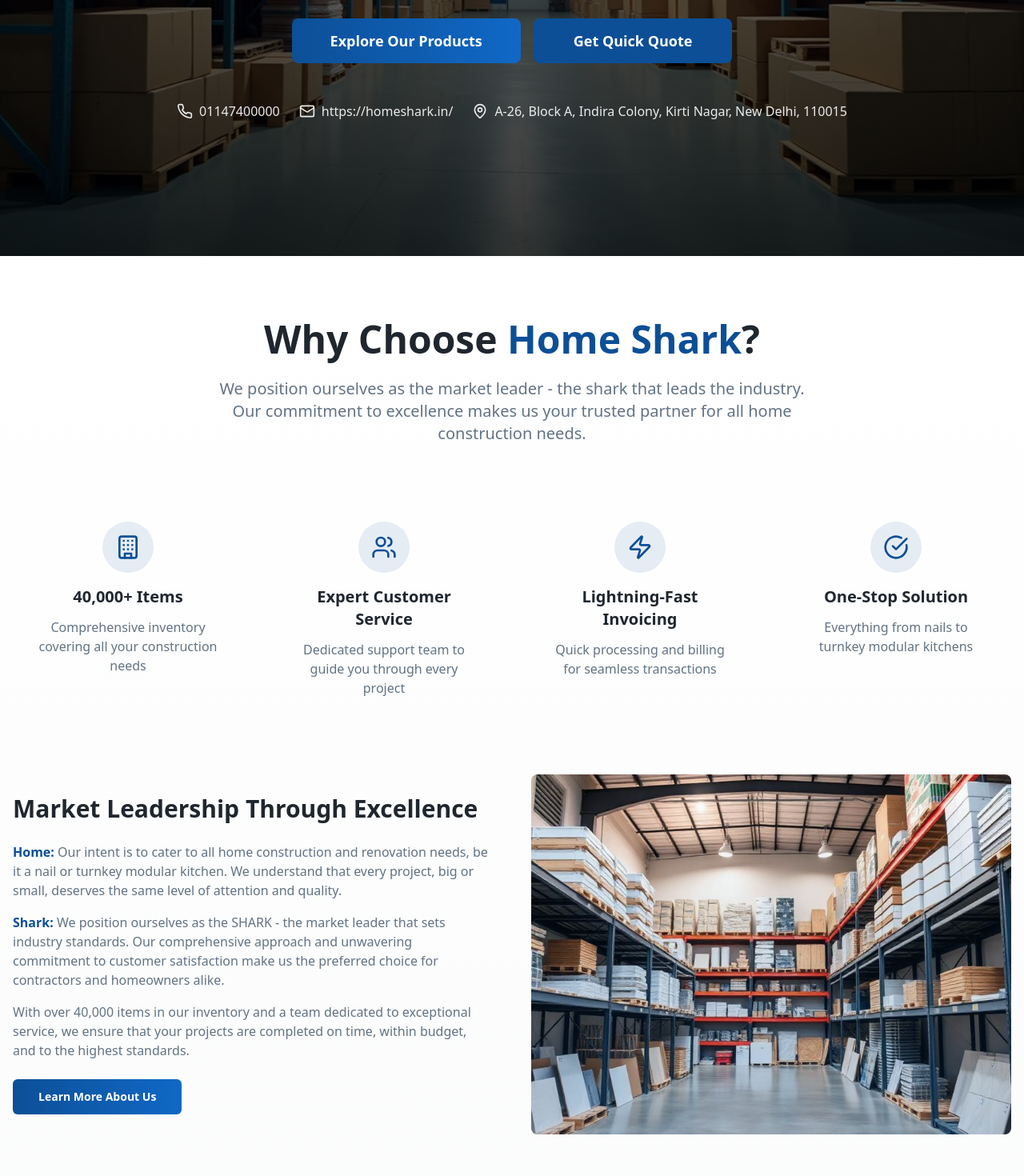
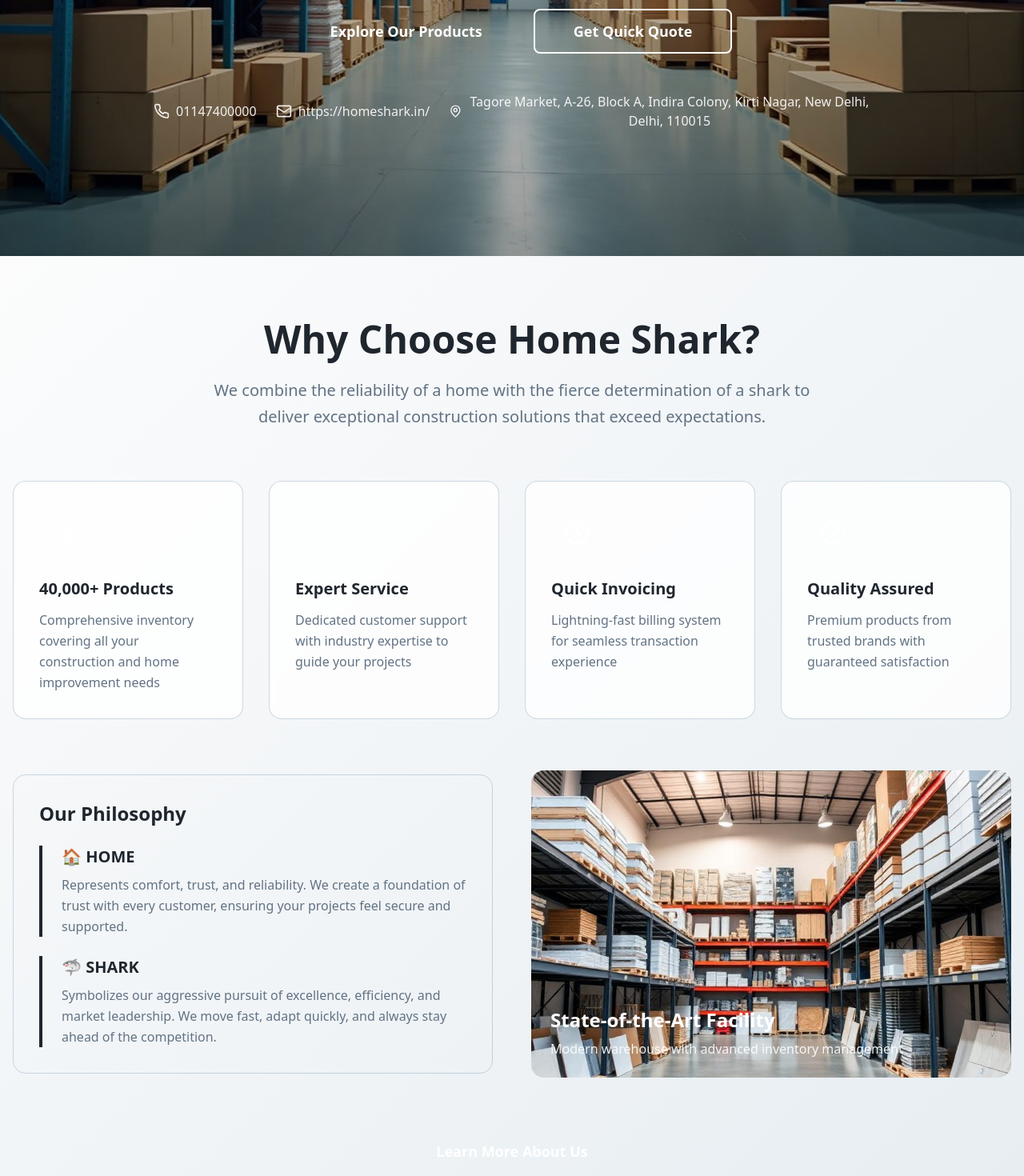
Before and after one commit to ayush6812/home-shark-one-stop-shop, a React (Vite) app: page / in a window 1280 px wide. Shown: the part 480-1950 px from the top of the page at 80% size. Built offline with nearby package versions, Linux system fonts and the light colour scheme.

Commit message:
Refine hero background and content
Adjusted hero background for better text visibility, updated contact details, and enhanced the "Why Choose Home Shark" section with improved colors and text. Also implemented hover effects on links and refined landing pages for a simpler, professional look.

```diff
--- a/src/components/AboutSection.tsx
+++ b/src/components/AboutSection.tsx
@@ -1,92 +1,108 @@
-import { Building, Users, Zap, CheckCircle } from "lucide-react";
+import { Package, Users, Clock, CheckCircle } from "lucide-react";
 import { Button } from "@/components/ui/button";
 import warehouseImage from "@/assets/warehouse.jpg";
 
 const AboutSection = () => {
   const features = [
     {
-      icon: Building,
-      title: "40,000+ Items",
-      description: "Comprehensive inventory covering all your construction needs"
+      icon: Package,
+      title: "40,000+ Products",
+      description: "Comprehensive inventory covering all your construction and home improvement needs"
     },
     {
       icon: Users,
-      title: "Expert Customer Service",
-      description: "Dedicated support team to guide you through every project"
+      title: "Expert Service",
+      description: "Dedicated customer support with industry expertise to guide your projects"
     },
     {
-      icon: Zap,
-      title: "Lightning-Fast Invoicing",
-      description: "Quick processing and billing for seamless transactions"
+      icon: Clock,
+      title: "Quick Invoicing",
+      description: "Lightning-fast billing system for seamless transaction experience"
     },
     {
       icon: CheckCircle,
-      title: "One-Stop Solution",
-      description: "Everything from nails to turnkey modular kitchens"
+      title: "Quality Assured",
+      description: "Premium products from trusted brands with guaranteed satisfaction"
     }
   ];
 
   return (
-    <section className="py-20 bg-gradient-to-b from-background to-secondary/30">
+    <section className="py-20 bg-gradient-to-br from-muted/30 to-accent/10">
       <div className="container mx-auto px-4">
-        {/* Why Home Shark Section */}
+        {/* Header */}
         <div className="text-center mb-16">
-          <h2 className="text-4xl md:text-5xl font-bold mb-6 text-foreground">
-            Why Choose <span className="text-shark">Home Shark</span>?
+          <h2 className="text-4xl md:text-5xl font-bold text-shark mb-6">
+            Why Choose Home Shark?
           </h2>
-          <p className="text-xl text-muted-foreground max-w-3xl mx-auto mb-8">
-            We position ourselves as the market leader - the shark that leads the industry.
-            Our commitment to excellence makes us your trusted partner for all home construction needs.
+          <p className="text-xl text-muted-foreground max-w-3xl mx-auto leading-relaxed">
+            We combine the reliability of a home with the fierce determination of a shark
+            to deliver exceptional construction solutions that exceed expectations.
           </p>
         </div>
 
         {/* Features Grid */}
         <div className="grid grid-cols-1 md:grid-cols-2 lg:grid-cols-4 gap-8 mb-16">
           {features.map((feature, index) => (
-            <div key={index} className="text-center p-8 rounded-xl bg-gradient-card shadow-elegant hover:shadow-glow transition-all duration-300 transform hover:-translate-y-2">
-              <div className="w-16 h-16 bg-shark/10 rounded-full flex items-center justify-center mx-auto mb-4">
-                <feature.icon className="h-8 w-8 text-shark" />
+            <div
+              key={index}
+              className="bg-white/80 backdrop-blur-sm p-8 rounded-2xl border border-accent/20 shadow-card hover:shadow-elegant transition-all duration-300 hover:-translate-y-2 group"
+            >
+              <div className="bg-gradient-to-br from-shark to-ocean w-16 h-16 rounded-xl flex items-center justify-center mb-6 group-hover:scale-110 transition-transform duration-300">
+                <feature.icon className="h-8 w-8 text-white" />
               </div>
-              <h3 className="text-xl font-semibold mb-3 text-foreground">{feature.title}</h3>
-              <p className="text-muted-foreground">{feature.description}</p>
+              <h3 className="text-xl font-bold text-shark mb-3">{feature.title}</h3>
+              <p className="text-muted-foreground leading-relaxed">{feature.description}</p>
             </div>
           ))}
         </div>
 
-        {/* About Content with Image */}
+        {/* Company Philosophy */}
         <div className="grid grid-cols-1 lg:grid-cols-2 gap-12 items-center">
           <div>
-            <h3 className="text-3xl font-bold mb-6 text-foreground">
-              Market Leadership Through Excellence
-            </h3>
-            <div className="space-y-4 text-muted-foreground">
-              <p>
-                <strong className="text-shark">Home:</strong> Our intent is to cater to all home construction
-                and renovation needs, be it a nail or turnkey modular kitchen. We understand that every
-                project, big or small, deserves the same level of attention and quality.
-              </p>
-              <p>
-                <strong className="text-shark">Shark:</strong> We position ourselves as the SHARK - the market
-                leader that sets industry standards. Our comprehensive approach and unwavering commitment
-                to customer satisfaction make us the preferred choice for contractors and homeowners alike.
-              </p>
-              <p>
-                With over 40,000 items in our inventory and a team dedicated to exceptional service,
-                we ensure that your projects are completed on time, within budget, and to the highest standards.
-              </p>
+            <div className="bg-gradient-to-r from-shark/10 to-ocean/10 p-8 rounded-2xl border border-accent/20">
+              <h3 className="text-2xl font-bold text-shark mb-6">Our Philosophy</h3>
+
+              <div className="space-y-6">
+                <div className="border-l-4 border-shark pl-6">
+                  <h4 className="text-xl font-semibold text-shark mb-2">🏠 HOME</h4>
+                  <p className="text-muted-foreground leading-relaxed">
+                    Represents comfort, trust, and reliability. We create a foundation
+                    of trust with every customer, ensuring your projects feel secure and supported.
+                  </p>
+                </div>
+
+                <div className="border-l-4 border-ocean pl-6">
+                  <h4 className="text-xl font-semibold text-ocean mb-2">🦈 SHARK</h4>
+                  <p className="text-muted-foreground leading-relaxed">
+                    Symbolizes our aggressive pursuit of excellence, efficiency, and market leadership.
+                    We move fast, adapt quickly, and always stay ahead of the competition.
+                  </p>
+                </div>
+              </div>
             </div>
-            <Button variant="hero" size="lg" className="mt-6">
-              Learn More About Us
-            </Button>
           </div>
+
           <div className="relative">
-            <img
-              src={warehouseImage}
-              alt="Home Shark Warehouse"
-              className="rounded-lg shadow-elegant w-full h-auto"
-            />
-            <div className="absolute inset-0 bg-gradient-to-t from-shark/20 to-transparent rounded-lg"></div>
+            <div className="relative overflow-hidden rounded-2xl shadow-elegant">
+              <img
+                src={warehouseImage}
+                alt="Home Shark Warehouse"
+                className="w-full h-96 object-cover"
+              />
+              <div className="absolute inset-0 bg-gradient-to-t from-shark/80 via-transparent to-transparent"></div>
+              <div className="absolute bottom-6 left-6 text-white">
+                <h4 className="text-2xl font-bold mb-2">State-of-the-Art Facility</h4>
+                <p className="text-white/90">Modern warehouse with advanced inventory management</p>
+              </div>
+            </div>
           </div>
+        </div>
+
+        {/* Call to Action */}
+        <div className="text-center mt-16">
+          <Button variant="hero" size="xl" className="hover:scale-105 transition-transform duration-300">
+            Learn More About Us
+          </Button>
         </div>
       </div>
     </section>
--- a/src/components/Footer.tsx
+++ b/src/components/Footer.tsx
@@ -56,7 +56,7 @@ const Footer = () => {
             <div className="space-y-3 text-white/80">
               <div className="flex items-center gap-3">
                 <MapPin className="h-5 w-5 text-wave" />
-                <span>A-26, Block A, Indira Colony<br />Kirti Nagar, New Delhi, 110015</span>
+                <span>Tagore Market, A-26, Block A<br />Indira Colony, Kirti Nagar<br />New Delhi, Delhi, 110015</span>
               </div>
               <div className="flex items-center gap-3">
                 <Phone className="h-5 w-5 text-wave" />
--- a/src/components/Hero.tsx
+++ b/src/components/Hero.tsx
@@ -10,7 +10,7 @@ const Hero = () => {
         className="absolute inset-0 bg-cover bg-center bg-no-repeat"
         style={{ backgroundImage: `url(${heroBackground})` }}
       >
-        <div className="absolute inset-0 bg-gradient-to-b from-black/70 via-black/60 to-black/80"></div>
+        <div className="absolute inset-0 bg-gradient-to-b from-black/30 via-black/20 to-black/40"></div>
       </div>
 
       {/* Content */}
@@ -23,7 +23,7 @@ const Hero = () => {
               className="h-20 md:h-28 w-auto drop-shadow-2xl"
             />
           </div>
-          <p className="text-xl md:text-2xl mb-4 font-semibold text-white bg-gradient-to-r from-shark/80 to-ocean/80 backdrop-blur-sm rounded-2xl py-4 px-8 border border-white/20 shadow-glow">
+          <p className="text-xl md:text-2xl mb-4 font-bold text-white bg-gradient-to-r from-shark/90 to-ocean/90 backdrop-blur-md rounded-2xl py-4 px-8 border border-white/30 shadow-glow">
             Market Leader in Construction & Home Solutions
           </p>
           <p className="text-lg md:text-xl mb-8 opacity-95 max-w-2xl mx-auto drop-shadow-lg leading-relaxed">
@@ -52,7 +52,7 @@ const Hero = () => {
             </div>
             <div className="flex items-center gap-2">
               <MapPin className="h-5 w-5" />
-              <span>A-26, Block A, Indira Colony, Kirti Nagar, New Delhi, 110015</span>
+              <span>Tagore Market, A-26, Block A, Indira Colony, Kirti Nagar, New Delhi, Delhi, 110015</span>
             </div>
           </div>
         </div>
--- a/src/index.css
+++ b/src/index.css
@@ -38,11 +38,11 @@ All colors MUST be HSL.
     --input: 210 20% 94%;
     --ring: 205 85% 25%;
 
-    --shark-blue: 211 85% 32%;
-    --shark-blue-light: 211 85% 42%;
-    --shark-blue-dark: 211 85% 22%;
-    --ocean-blue: 211 75% 55%;
-    --wave-blue: 45 95% 65%;
+    --shark: 211 85% 32%;
+    --shark-light: 211 85% 42%;
+    --shark-dark: 211 85% 22%;
+    --ocean: 211 75% 55%;
+    --wave: 45 95% 65%;
 
     --gradient-hero: linear-gradient(135deg, hsl(211 30% 8%) 0%, hsl(211 50% 15%) 50%, hsl(211 30% 8%) 100%);
     --gradient-section: linear-gradient(180deg, hsl(var(--background)), hsl(211 20% 96%));
```
